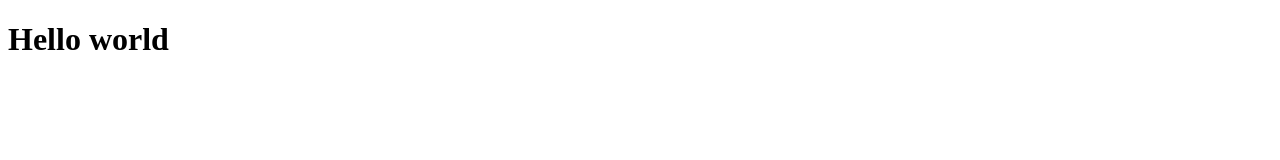
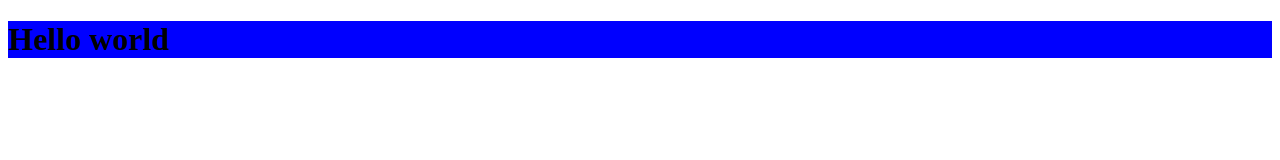
Before and after one commit to pawannane/demo-html, a plain HTML site: page index.html in a window 1280 px wide. Drawn offline with Linux system fonts and the light colour scheme.

Commit message:
fixed linking css

```diff
--- a/index.html
+++ b/index.html
@@ -4,6 +4,7 @@
   <meta charset="UTF-8">
   <meta name="viewport" content="width=device-width, initial-scale=1.0">
   <title>Demo Html</title>
+  <link rel="stylesheet" href="style.css">
 </head>
 <body>
   <div class="container">
--- a/style.css
+++ b/style.css
@@ -1,3 +1,3 @@
-.conatiner > .heading {
+.container > .heading {
   background-color: blue;
 }
```
